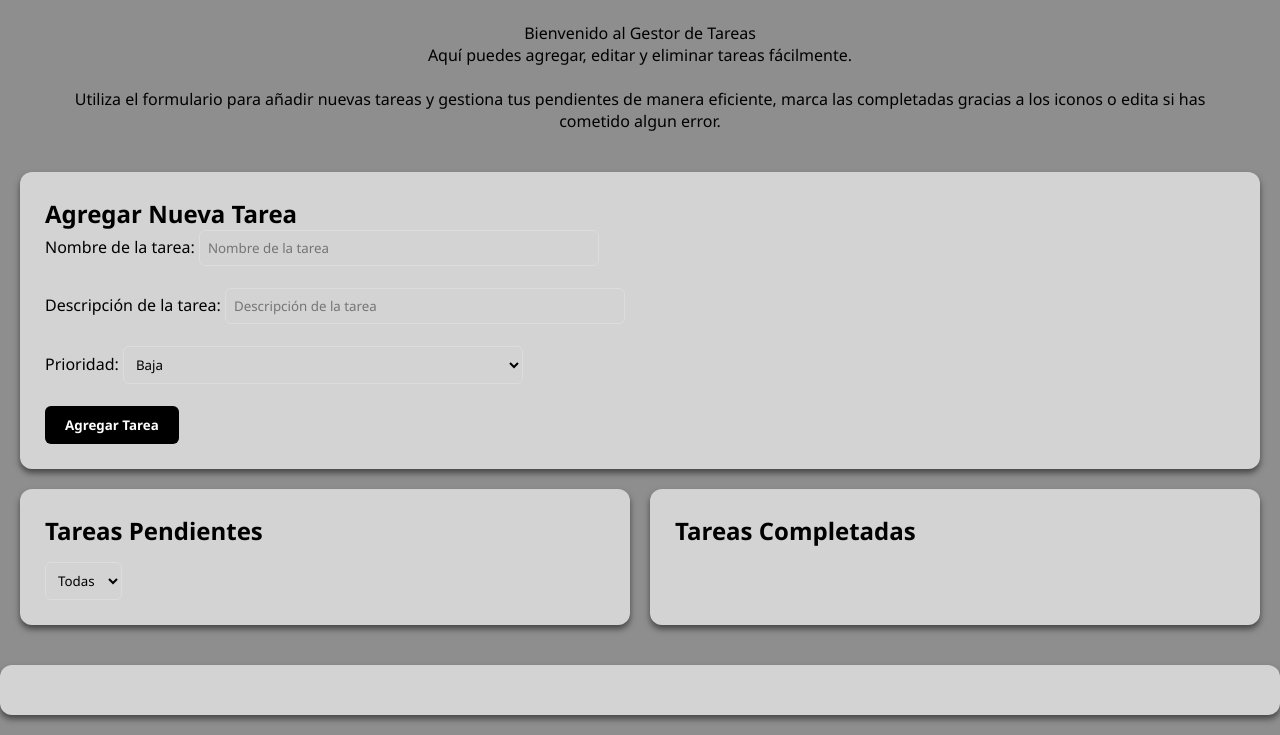
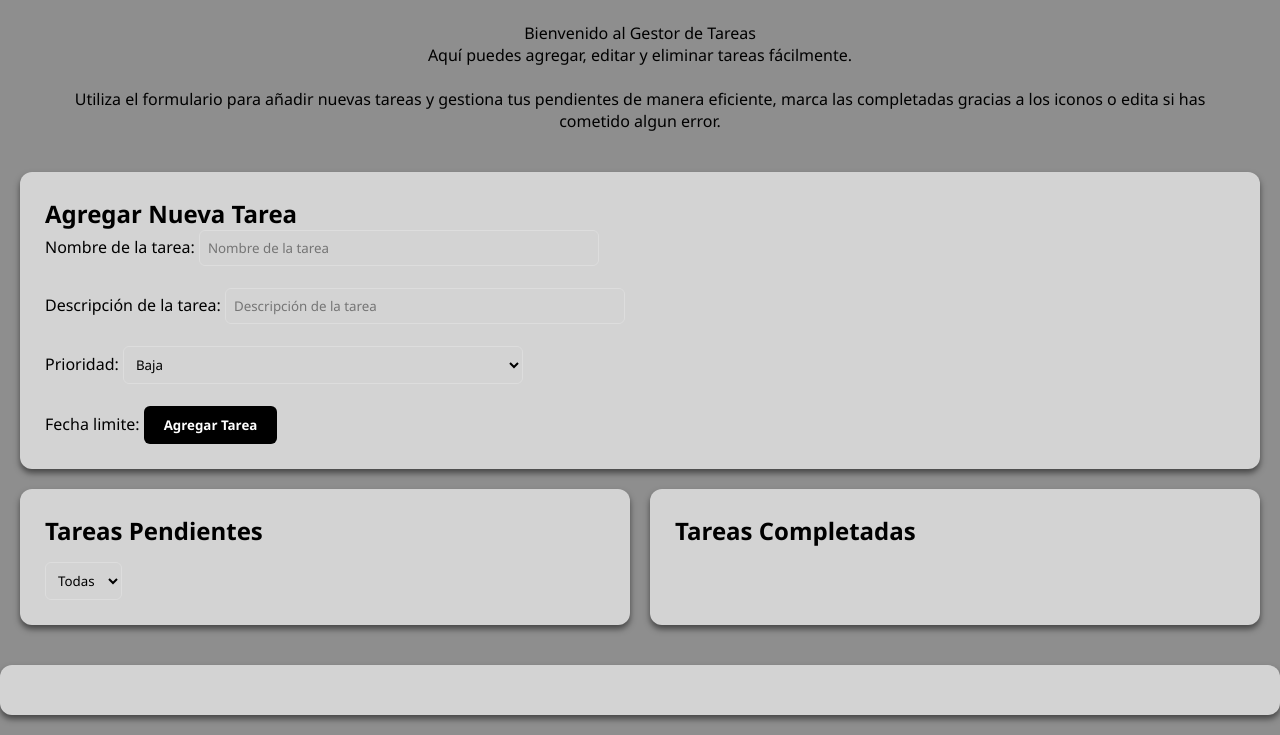
Before and after one commit to AriKILLER/TASK-MANAGER, a plain HTML site: page index.html in a window 1280 px wide. Shown: the part 105-840 px from the top of the page. Drawn offline with Linux system fonts and the light colour scheme; a script that the page names is missing.

```diff
--- a/index.html
+++ b/index.html
@@ -49,6 +49,10 @@
               <option value="alta">Alta</option>
             </select>
             <br /><br />
+            <label>Fecha limite: </label>
+
+
+
             <button type="submit">Agregar Tarea</button>
           </form>
         </div>
```
Also changed, not shown: 1 other file.
